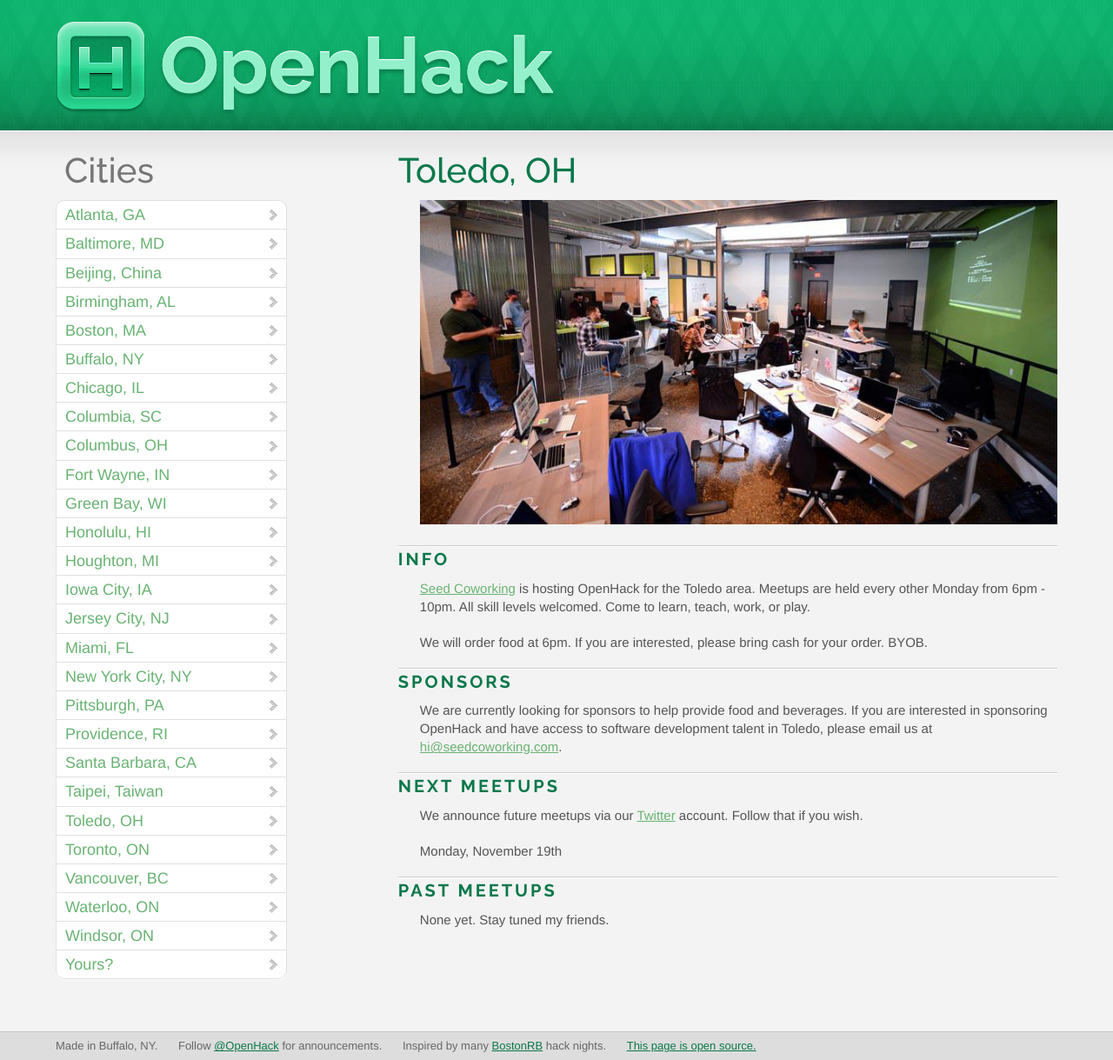
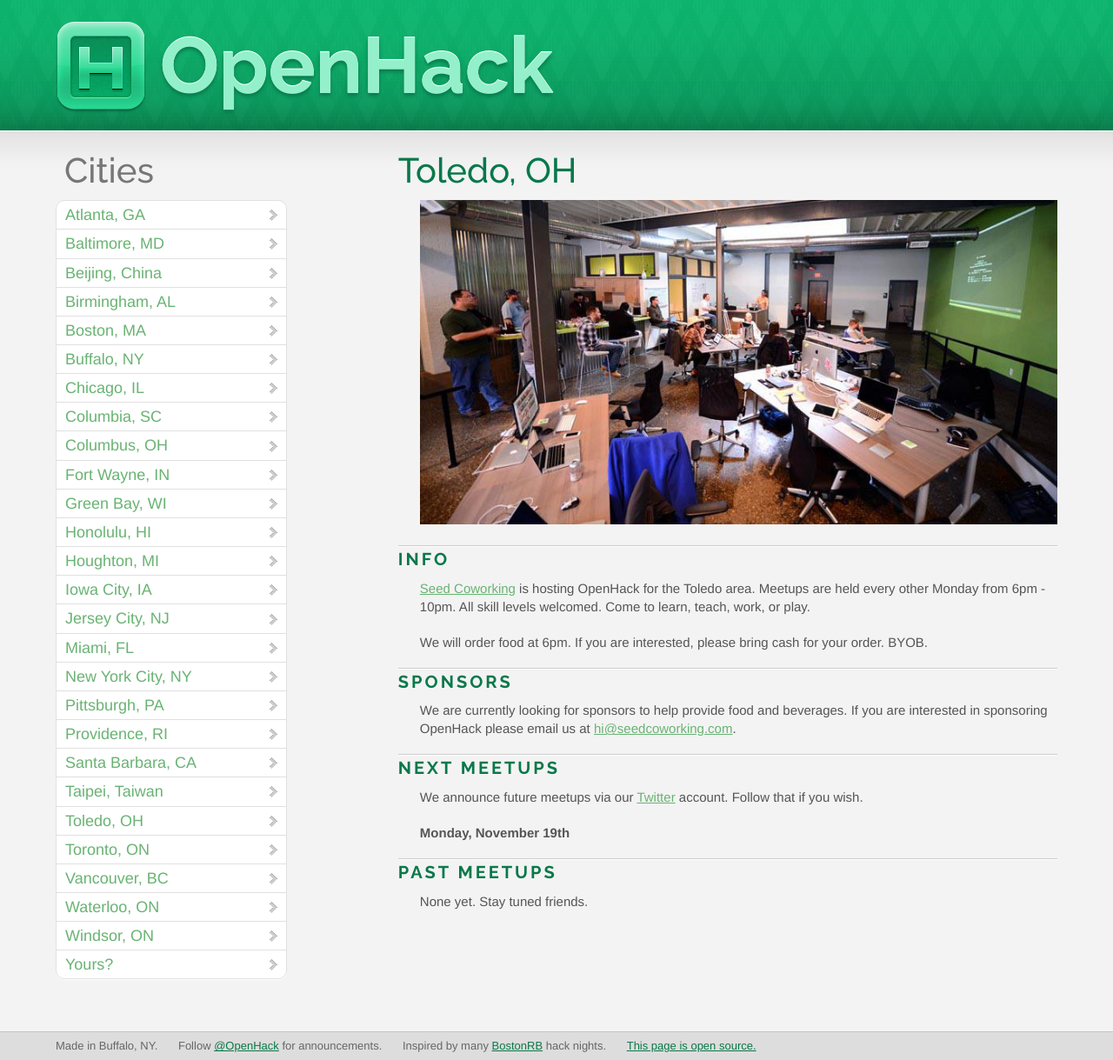
Before and after one commit to OpenHack/openhack.github.com, a Jekyll site: the page built from toledo/index.markdown, in a window 1280 px wide. Shown: the whole page at 87% size. Built offline with Jekyll 4.4.1, drawn with Linux system fonts in a browser that asks for light colours; nearby versions of some CDN libraries; Markdown is read by kramdown in place of the engine named in the settings; comment, search, counter and statistics services are not loaded.

Commit message:
More tweaks for Toledo

```diff
--- a/toledo/index.markdown
+++ b/toledo/index.markdown
@@ -15,15 +15,14 @@
 
 ### Sponsors
 
-We are currently looking for sponsors to help provide food and beverages. If you are interested in sponsoring OpenHack and have access to software development talent in Toledo, please email us
-at [hi@seedcoworking.com](mailto:hi@seedcoworking.com).
+We are currently looking for sponsors to help provide food and beverages. If you are interested in sponsoring OpenHack please email us at [hi@seedcoworking.com](mailto:hi@seedcoworking.com).
 
 ### Next meetups
 
-We announce future meetups via our [Twitter](http://twitter.com/seedcowork) account. Follow that if you wish.
+We announce future meetups via our [Twitter](http://twitter.com/openhacktoledo) account. Follow that if you wish.
 
-Monday, November 19th
+**Monday, November 19th**
 
 ### Past meetups
 
-None yet. Stay tuned my friends.
+None yet. Stay tuned friends.
```
